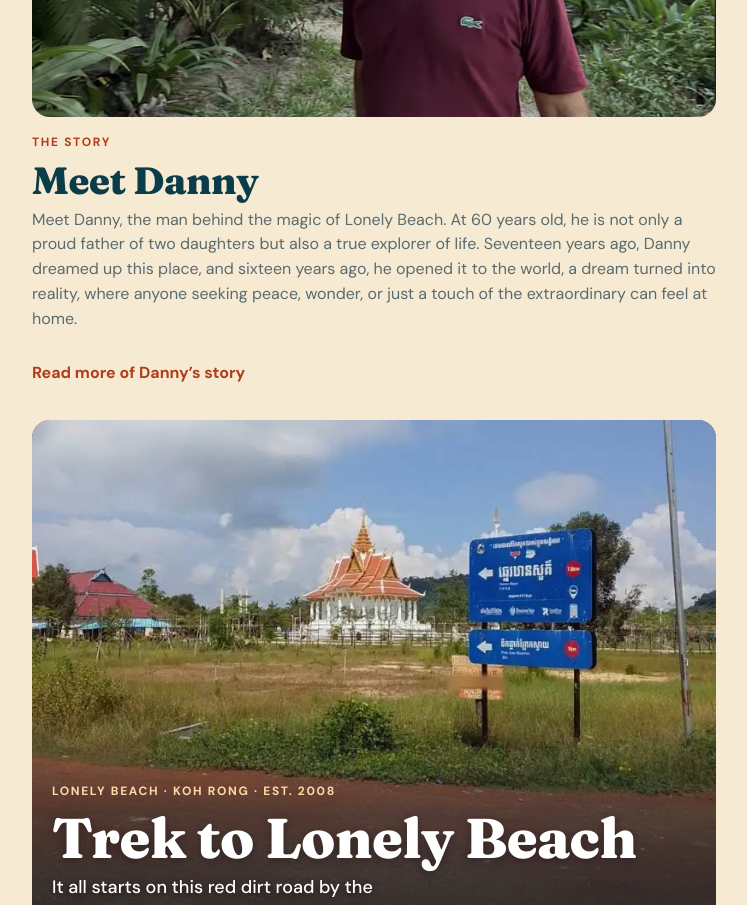
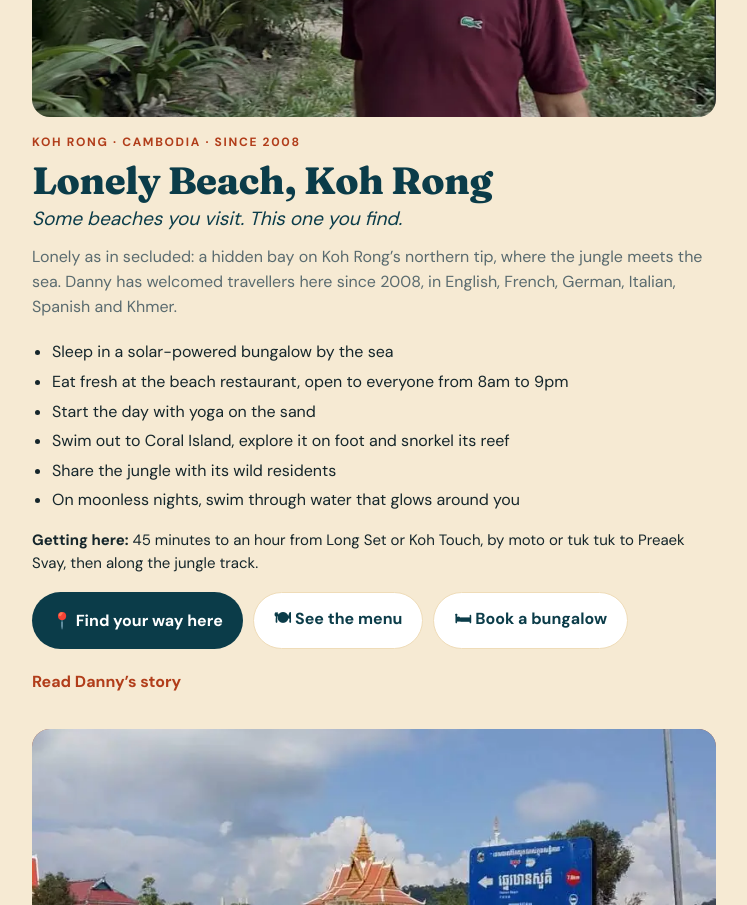
Before and after one commit to I25200182/lonely-beach.org, a plain HTML site: page index.html in a window 1280 px wide. Shown: the part 580-1485 px from the top of the page, without its empty margins (266-1013 px from the left). Drawn offline with Linux system fonts and the light colour scheme.

Commit message:
Rewrite Meet Danny section: short intro with activities, full story under Read more
Co-Authored-By: Claude Opus 5.5 <noreply@anthropic.com>
Claude-Session: https://claude.ai/code/session_01LcATPu5obUQeAiFfZfoDRt

```diff
--- a/index.html
+++ b/index.html
@@ -791,6 +791,13 @@ input:focus,select:focus{outline:3px solid rgba(27,127,140,.35);border-color:var
 .dmore summary{cursor:pointer;font-weight:700;color:var(--coral);padding:6px 0;min-height:44px;display:flex;align-items:center}
 .dmore p{margin:0 0 12px;font-size:16px;line-height:1.6}
 .danny .lede{max-width:none}
+.dtag{font-family:inherit;font-style:italic;font-size:19px;margin:-4px 0 12px;color:var(--deep)}
+.dlist{margin:0 0 16px;padding-left:20px;font-size:16px;line-height:1.6}
+.dlist li{margin-bottom:4px}
+.dget{font-size:15px;margin:0 0 16px}
+.dbtns{margin-bottom:12px}
+.dmore h3{margin:8px 0 10px}
+.dpunch{font-weight:700;font-size:18px}
 
 /* game */
 .gtop{padding:14px 0 34px}
@@ -892,14 +899,33 @@ footer a{color:#fff}
 <main id="main">
 <section id="danny" class="danny"><div class="wrap">
   <figure class="dimg"><img src="photos/00-danny.webp" width="900" height="1209" fetchpriority="high" alt="Danny, the founder of Lonely Beach, smiling on the sandy path between palms and jungle"></figure>
-  <div class="eyebrow">The story</div>
-  <h2>Meet Danny</h2>
-  <p class="lede">Meet Danny, the man behind the magic of Lonely Beach. At 60 years old, he is not only a proud father of two daughters but also a true explorer of life. Seventeen years ago, Danny dreamed up this place, and sixteen years ago, he opened it to the world, a dream turned into reality, where anyone seeking peace, wonder, or just a touch of the extraordinary can feel at home.</p>
-  <details class="dmore"><summary>Read more of Danny’s story</summary>
-    <p>Danny is a storyteller at heart. He loves to talk, and you’d be surprised at how many languages he knows, a true child of the world. Originally from France, he has traveled and lived across continents, collecting experiences, stories, and ideas like rare treasures. Every conversation with him feels like a journey, each story a little adventure.</p>
-    <p>But Danny’s true genius is in his vision for Lonely Beach. He wanted to create a place that felt untouched by humans, a space where the raw beauty of nature and the simplicity of life come together. Walking along the beach, you feel a “stranded” magic, as if you’ve stumbled into a hidden world, while the cabins bring you back to basics, offering a cozy, grounding experience. It’s a place to marvel, to dream, and to remember what it means to simply be.</p>
-    <p>Danny didn’t just build a resort, he built a feeling, a story, and a world that belongs to anyone who walks along the sand and listens to the whisper of the waves ❤️</p>
-  </details>
+  <div class="eyebrow">Koh Rong · Cambodia · Since 2008</div>
+  <h2>Lonely Beach, Koh Rong</h2>
+  <p class="dtag">Some beaches you visit. This one you find.</p>
+  <p class="lede">Lonely as in secluded: a hidden bay on Koh Rong’s northern tip, where the jungle meets the sea. Danny has welcomed travellers here since 2008, in English, French, German, Italian, Spanish and Khmer.</p>
+  <ul class="dlist">
+    <li>Sleep in a solar-powered bungalow by the sea</li>
+    <li>Eat fresh at the beach restaurant, open to everyone from 8am to 9pm</li>
+    <li>Start the day with yoga on the sand</li>
+    <li>Swim out to Coral Island, explore it on foot and snorkel its reef</li>
+    <li>Share the jungle with its wild residents</li>
+    <li>On moonless nights, swim through water that glows around you</li>
+  </ul>
+  <p class="dget"><b>Getting here:</b> 45 minutes to an hour from Long Set or Koh Touch, by moto or tuk tuk to Preaek Svay, then along the jungle track.</p>
+  <div class="btns dbtns">
+    <a class="btn dark" href="#find">📍 Find your way here</a>
+    <a class="btn line" href="#menu">🍽 See the menu</a>
+    <a class="btn line" href="https://www.booking.com/hotel/kh/lonely-beach.html" target="_blank" rel="noopener">🛏 Book a bungalow</a>
+  </div>
+  <details class="dmore"><summary>Read Danny’s story</summary>
+    <h3>Where it began</h3>
+    <p>Danny knew this coast from the water first. He ran a dive company out of Sihanoukville, surveying the islands for the government. In the dry season, one bay on Koh Rong’s northern tip lay calm while the sea elsewhere rolled. It was the safest mooring around the island.</p>
+    <p>He anchored here again and again. In 2008, he came ashore and stayed.</p>
+    <p>Everything arrived by boat. Water came from a well drilled on arrival. Truck batteries were shipped in to charge phones and light a few bulbs after dark. A generator ran the tools while Danny and a handful of Khmer staff built the first bungalows. Then the solar panels went up, and the sun has powered the place ever since.</p>
+    <p>He named the beach Lonely Beach, and the island offshore Coral Island. Today Lonely Beach is one of the oldest businesses on Koh Rong, and you’ll find it in Lonely Planet.</p>
+    <p class="dpunch">The beach is quiet. The welcome is not.</p>
+    <p>Danny found this bay from the sea. You can find it from the map.</p>
+    <p><a class="btn dark" href="#find">📍 Find your way here</a></p>
 </div></section>
 
 <section id="game" class="gtop"><div class="wrap">
```
